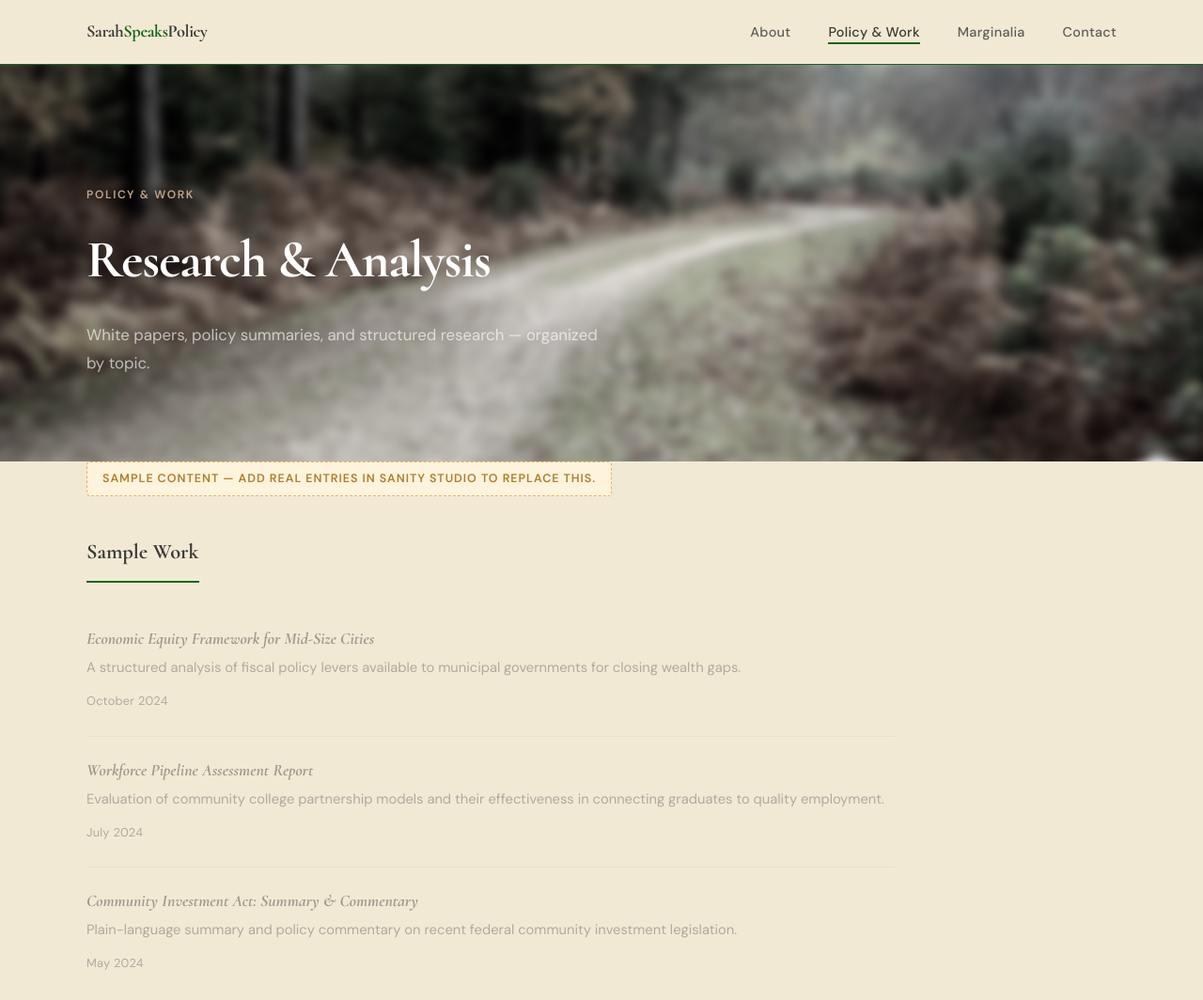
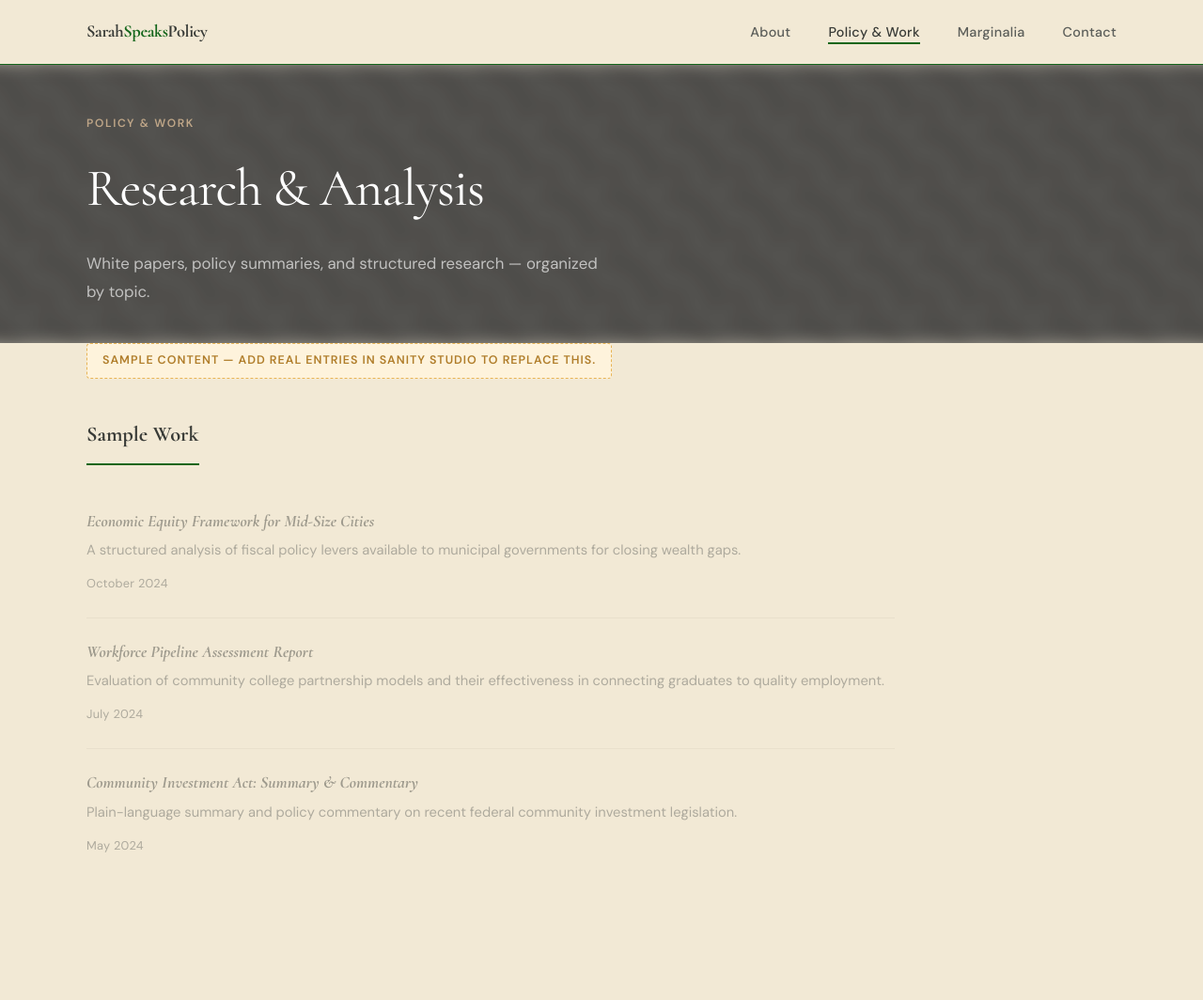
Before and after one commit to SarahSpeaksPolicy/SarahSpeaksPolicy.github.io, an Astro site: page /work in a window 1280 px wide. Shown: the top 1064 px of the page at 94% size. Built offline with nearby package versions, Linux system fonts and the light colour scheme; Astro itself is replaced by a stand-in of ours; no server answers; a web font is replaced by a local one.

Commit message:
before crazy scroll

```diff
--- a/src/layouts/Layout.astro
+++ b/src/layouts/Layout.astro
@@ -104,6 +104,9 @@ const currentPath = Astro.url.pathname;
 
     --max-width: 1160px;
     --section-pad: clamp(5rem, 10vw, 9rem);
+
+
+
   }
 
   *, *::before, *::after { box-sizing: border-box; margin: 0; padding: 0; }
@@ -278,16 +281,19 @@ const currentPath = Astro.url.pathname;
     position: relative;
     overflow: hidden;
     color: white;
-    padding: clamp(4rem, 10vw, 8rem) 0 clamp(3rem, 7vw, 6rem);
+    padding: clamp(1.75rem, 4.5vw, 3.25rem) 0 clamp(1.25rem, 3.5vw, 2.5rem);
   }
   .page-hero::before {
     content: '';
     position: absolute;
     inset: 0;
-    background-image: var(--custom-header-image, url('/8333588244_b7988ab1f6_c.jpg'));
-    background-size: cover;
-    background-position: center;
-    filter: grayscale(80%) blur(5px);
+
+    background: radial-gradient(circle at left bottom ,transparent 14%,#3F3F3F 15%, #3F3F3F 25%, transparent 26%, transparent 34%,#3F3F3F80 35%, #3F3F3F80 45%, transparent 46%, transparent 54%, #3F3F3F 55%, #3F3F3F 65%, transparent 66%, transparent 74%, #3F3F3F80 75%, #3F3F3F80 85%, transparent 86%);
+    background-size: 4em 4em;
+    background-color: #b3b3b3;
+    opacity: 0.85;
+
+    filter: grayscale(80%) blur(10px) brightness(0.4);
     transform: scale(1.05);
     z-index: 0;
   }
@@ -300,7 +306,7 @@ const currentPath = Astro.url.pathname;
   .page-hero h1 {
     font-family: var(--font-display);
     font-size: clamp(2.2rem, 5vw, 3.5rem);
-    font-weight: 900;
+    font-weight: 400;
     color: white;
     margin-bottom: 1rem;
     letter-spacing: -0.02em;
--- a/src/pages/index.astro
+++ b/src/pages/index.astro
@@ -99,7 +99,7 @@ if (about?.photo?.asset) {
   h1 {
     font-family: var(--font-display);
     font-size: clamp(2rem, 4vw, 3.2rem);
-    font-weight: 900;
+    font-weight: 400;
     color: var(--navy);
     line-height: 1.15;
     letter-spacing: -0.02em;
```
Also changed, not shown: public/photo-1578662996442-48f60103fc96.avif (added).
